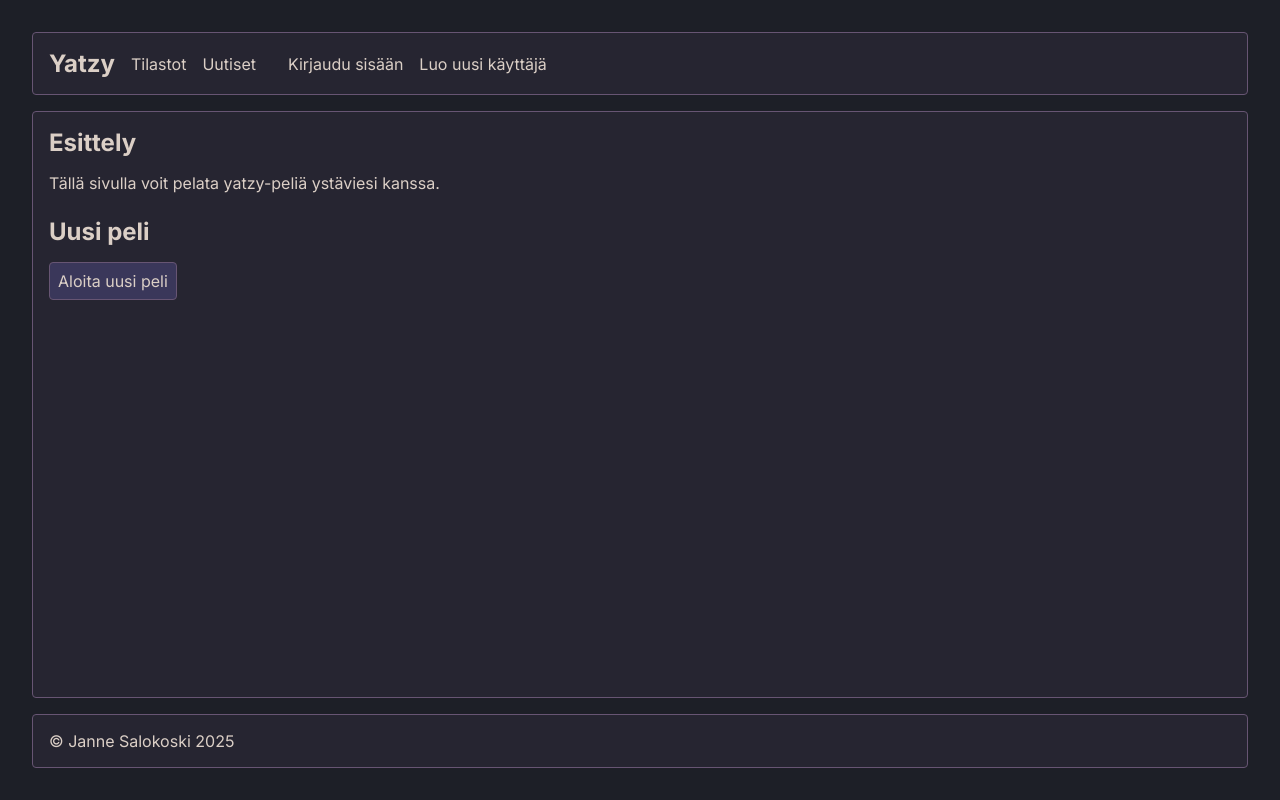
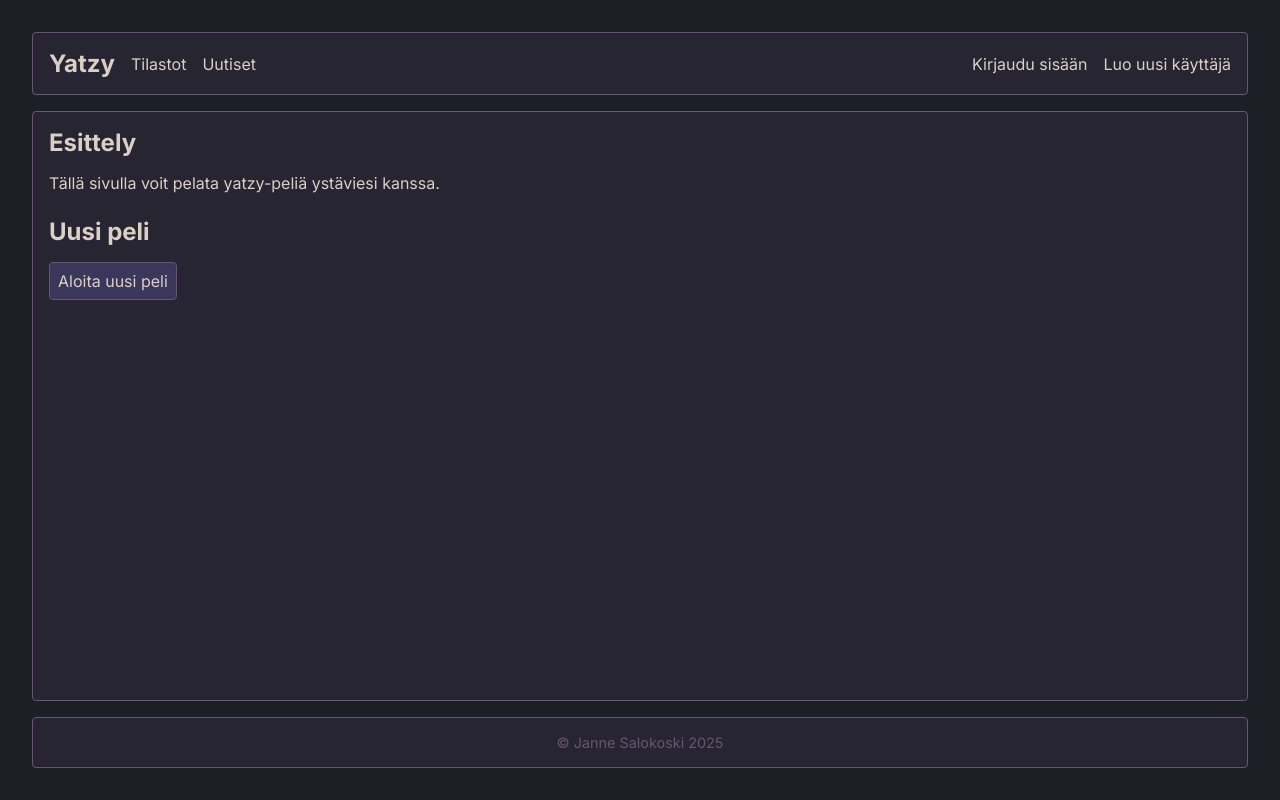
Before and after one commit to JanneSalokoski/yatzy, a Flask app: page / in a window 1280 px wide. Run offline with Flask 3, Linux system fonts and the light colour scheme; some libraries are stand-ins or nearby versions.

Commit message:
feat(styles): Update styling to reflect changes

```diff
--- a/app/static/styles/main.css
+++ b/app/static/styles/main.css
@@ -16,6 +16,7 @@
 
     --color-blue: #87a4e8;
     --color-purple: #ba96d3;
+    --color-red: #df7474;
     --color-border: #675573;
 
     --border: 1px solid var(--color-border);
@@ -68,9 +69,18 @@ main {
     gap: var(--gap-l);
 }
 
+footer {
+    font-size: 0.9rem;
+    color: var(--color-border);
+    text-align: center;
+}
+
 nav ul {
     list-style-type: none;
-    display: flex;
+
+    display: grid;
+    grid-template-columns: repeat(3, auto) 1fr repeat(2, auto);
+
     gap: var(--gap);
 
     align-items: center;
@@ -176,3 +186,12 @@ label {
         font-size: 0.9rem;
     }
 }
+
+.error {
+    margin-top: var(--gap);
+
+    .error-info {
+        font-family: monospace;
+        color: var(--color-red);
+    }
+}
```
